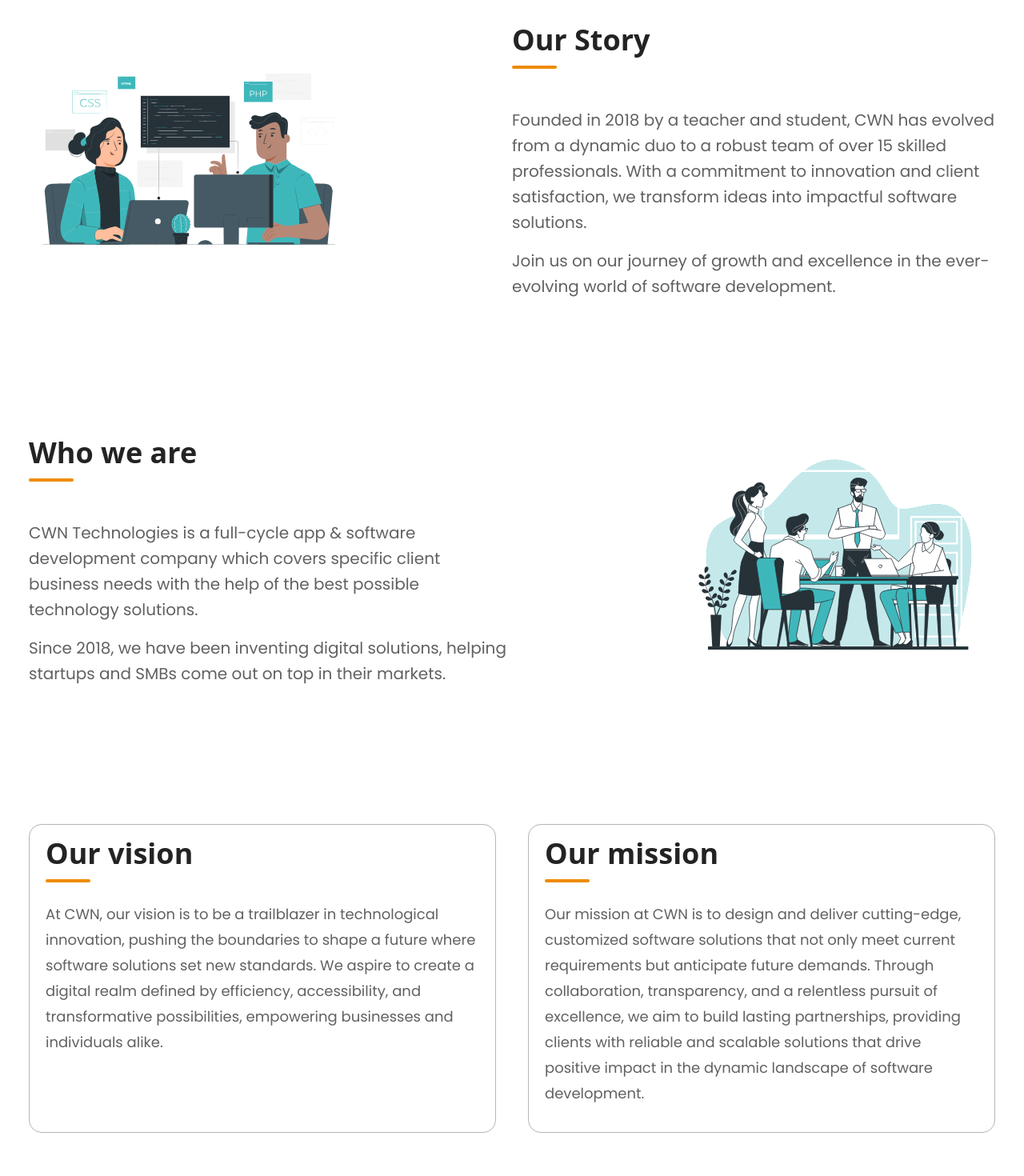
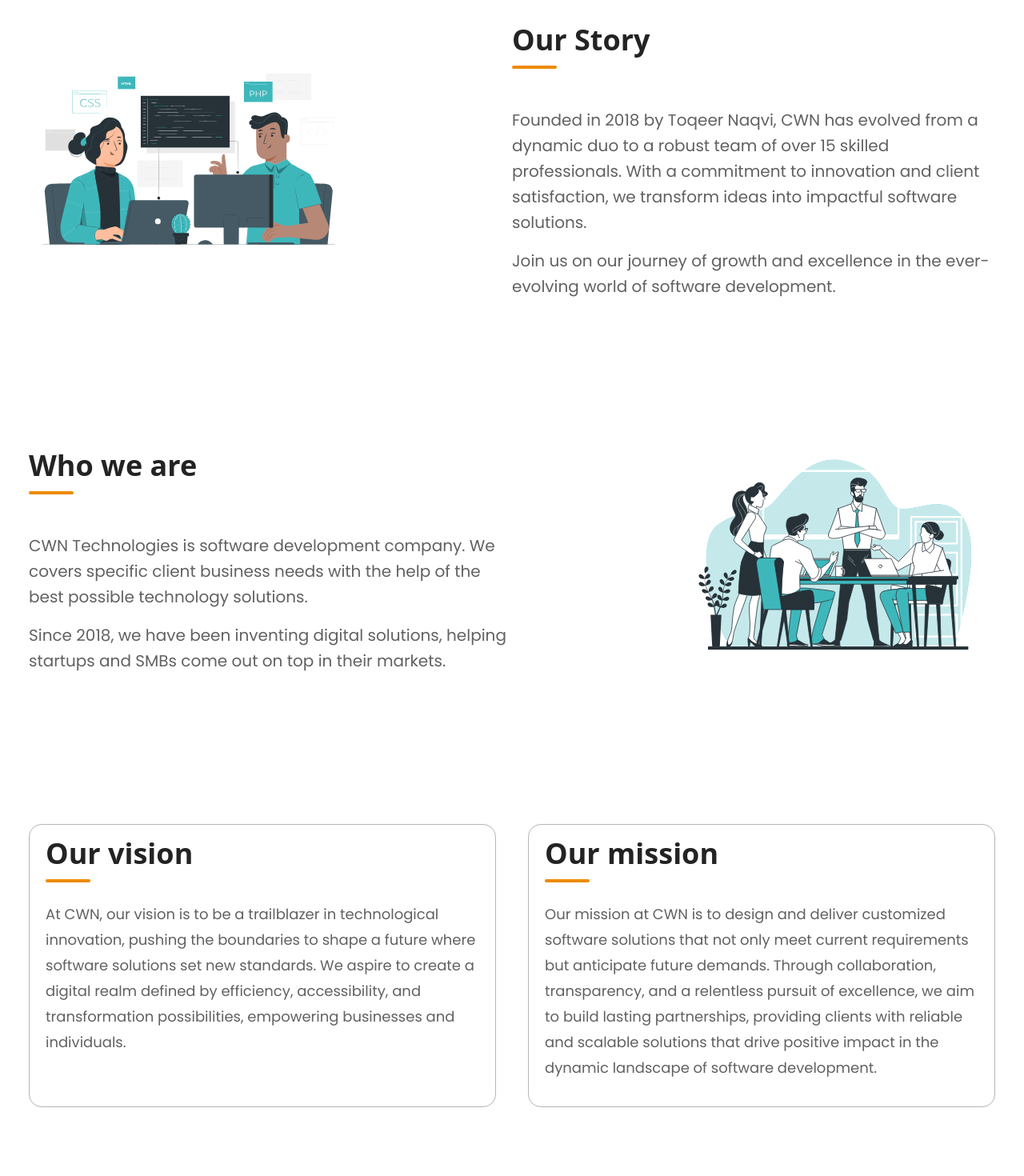
Before and after one commit to Malik-Haziq/CWN-Tech, a React (Vite) app: page /about in a window 1280 px wide. Shown: the part 1040-2510 px from the top of the page at 80% size. Built offline with nearby package versions, Linux system fonts and the light colour scheme; a web font is replaced by a local one.

Commit message:
handled false routes and other text fixed

```diff
--- a/src/App.jsx
+++ b/src/App.jsx
@@ -1,5 +1,5 @@
 import Navbar from "./components/navbar/Navbar";
-import { Route, Routes } from "react-router-dom";
+import { Route, Routes, Navigate } from "react-router-dom";
 import {
   Home,
   About,
@@ -24,6 +24,7 @@ export default function App() {
         <Route path="/blogs" element={<Blogs />} />
         <Route path="/company" element={<Company />} />
         <Route path="/privacy-policy" element={<PrivacyPolicy />} />
+        <Route path="*" element={<Navigate to={"./"} replace />} />
       </Routes>
     </>
   );
--- a/src/components/who-we-are/WhoWeAre.jsx
+++ b/src/components/who-we-are/WhoWeAre.jsx
@@ -1,5 +1,4 @@
 import team from "@images/team.svg";
-
 
 export default function WhoWeAre() {
   return (
@@ -7,9 +6,9 @@ export default function WhoWeAre() {
       <div className="basis-1/2 text-lg md:text-xl">
         <h2 className="h2 mb-8 sm:mb-16">Who we are</h2>
         <p className="text-sub-para mb-4 leading-8">
-          CWN Technologies is a full-cycle app & software development company
-          which covers specific client business needs with the help of the best
-          possible technology solutions.
+          CWN Technologies is software development company. We covers specific
+          client business needs with the help of the best possible technology
+          solutions.
         </p>
         <p className="text-sub-para leading-8">
           Since 2018, we have been inventing digital solutions, helping startups
--- a/src/pages/about/About.jsx
+++ b/src/pages/about/About.jsx
@@ -6,7 +6,7 @@ import BookCall from "@components/book-call/BookCall";
 import Services from "@components/services/Services";
 
 import about from "@images/about/about-us.svg";
-import ourStory from "@images/about/our-story.svg"
+import ourStory from "@images/about/our-story.svg";
 
 export function About() {
   const headerBg = {
@@ -18,7 +18,7 @@ export function About() {
       {/* /////////////////  Header */}
       <Header
         heading="About us"
-        text="With our full range of digital solutions and development services, we can bring your ideas to life and maximize your value in any market."
+        text="With our full range of digital solutions and development services, we can bring your ideas to life and grow your business to maximize your value in any market."
         buttonText="Contact Us"
         buttonHref="#contact"
         img={about}
@@ -62,10 +62,14 @@ export function About() {
         <div className="basis-1/2 text-lg md:text-xl">
           <h2 className="h2 mb-8 sm:mb-16">Our Story</h2>
           <p className="text-sub-para mb-4 leading-8">
-          Founded in 2018 by a teacher and student, CWN has evolved from a dynamic duo to a robust team of over 15 skilled professionals. With a commitment to innovation and client satisfaction, we transform ideas into impactful software solutions.
+            Founded in 2018 by Toqeer Naqvi, CWN has evolved from a dynamic duo
+            to a robust team of over 15 skilled professionals. With a commitment
+            to innovation and client satisfaction, we transform ideas into
+            impactful software solutions.
           </p>
           <p className="text-sub-para leading-8">
-          Join us on our journey of growth and excellence in the ever-evolving world of software development.
+            Join us on our journey of growth and excellence in the ever-evolving
+            world of software development.
           </p>
         </div>
       </section>
@@ -77,26 +81,33 @@ export function About() {
       <section className="section mt-32 mb-32">
         <div className="flex flex-col sm:flex-row items-stretch justify-between gap-10">
           <div className="rounded-2xl py-4 px-5 border-[1px] border-sub flex-1">
-            <h2 className="h2 mb-10">
-              Our vision
-            </h2>
+            <h2 className="h2 mb-10">Our vision</h2>
             <p className="text-sub-para mb-4 leading-8 text-lg">
-            At CWN, our vision is to be a trailblazer in technological innovation, pushing the boundaries to shape a future where software solutions set new standards. We aspire to create a digital realm defined by efficiency, accessibility, and transformative possibilities, empowering businesses and individuals alike.
+              At CWN, our vision is to be a trailblazer in technological
+              innovation, pushing the boundaries to shape a future where
+              software solutions set new standards. We aspire to create a
+              digital realm defined by efficiency, accessibility, and
+              transformation possibilities, empowering businesses and
+              individuals.
             </p>
           </div>
           <div className="rounded-2xl py-4 px-5 border-[1px] border-sub flex-1 ">
-          <h2 className="h2 mb-10">
-              Our mission
-            </h2>
+            <h2 className="h2 mb-10">Our mission</h2>
             <p className="text-sub-para mb-4 leading-8 text-lg">
-            Our mission at CWN is to design and deliver cutting-edge, customized software solutions that not only meet current requirements but anticipate future demands. Through collaboration, transparency, and a relentless pursuit of excellence, we aim to build lasting partnerships, providing clients with reliable and scalable solutions that drive positive impact in the dynamic landscape of software development.
+              Our mission at CWN is to design and deliver customized software
+              solutions that not only meet current requirements but anticipate
+              future demands. Through collaboration, transparency, and a
+              relentless pursuit of excellence, we aim to build lasting
+              partnerships, providing clients with reliable and scalable
+              solutions that drive positive impact in the dynamic landscape of
+              software development.
             </p>
           </div>
         </div>
       </section>
 
       {/* /////////////////////  Services */}
-      <Services/>
+      <Services />
 
       {/* /////////////////////  Book a call */}
       <BookCall />
--- a/src/pages/home/Home.jsx
+++ b/src/pages/home/Home.jsx
@@ -54,8 +54,8 @@ export function Home() {
             and Engineering.
           </h1>
           <p className="text-sub-para text-lg sm:text-xl lg:text-2xl sm:w-10/12 lg:w-1/2 mb-10">
-            Elevate your vision using our extensive range of software
-            development and expansion solutions.
+            We are committed to grow your business with modern technologies,
+            build software, scale software that delivers business value.
           </p>
           <Button
             text={"Let's discuss your project"}
--- a/src/pages/privacy/PrivacyPolicy.jsx
+++ b/src/pages/privacy/PrivacyPolicy.jsx
@@ -3,7 +3,7 @@ import Footer from "@components/footer/Footer";
 export function PrivacyPolicy() {
   return (
     <main>
-      <div class="section mx-auto p-8 mt-12">
+      <div className="section mx-auto p-8 mt-12">
         <h1 className="text-3xl font-bold mb-2">Privacy Policy</h1>
         <p className="text-md mb-4 text-sub-para">
           Last updated: February 08, 2024
--- a/src/pages/services/Services.jsx
+++ b/src/pages/services/Services.jsx
@@ -16,7 +16,7 @@ export function Services() {
       {/* /////////////////  Header */}
       <Header
         heading="Services"
-        text="CWN Technologies is a full-cycle app & software development
+        text="We are a software development
               company which covers specific client business needs and manage
               them with the help of the best possible technology solutions."
         buttonText="Contact Us"
@@ -44,7 +44,7 @@ export function Services() {
               development spectrum, from front-end design to back-end
               functionality.
             </p>
-            <BookCallBtn/>
+            <BookCallBtn />
           </div>
         </div>
         <div className="flex flex-col-reverse items-center md:flex-row gap-5 lg:gap-20 bg-light-gray px-5 xm:px-10 py-8 sm:py-10 lg:px-16 rounded-3xl ">
@@ -57,7 +57,7 @@ export function Services() {
               success. We provide services of well-equipped, highly proficient
               project managers.
             </p>
-            <BookCallBtn/>
+            <BookCallBtn />
           </div>
           <img
             src={project}
@@ -74,7 +74,7 @@ export function Services() {
       <WhoAeAre />
 
       {/* /////////////////  Book a call */}
-      <BookCall/>
+      <BookCall />
 
       {/* ///////////////  Contact */}
       <Contact />
```
